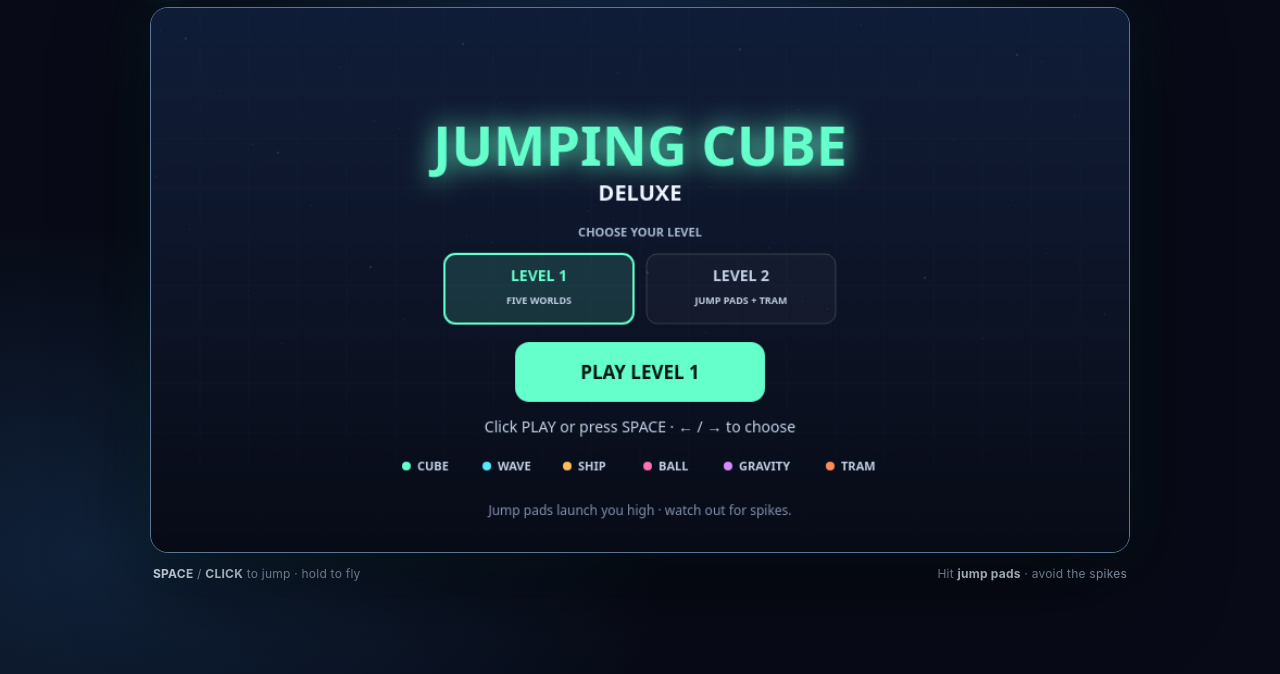
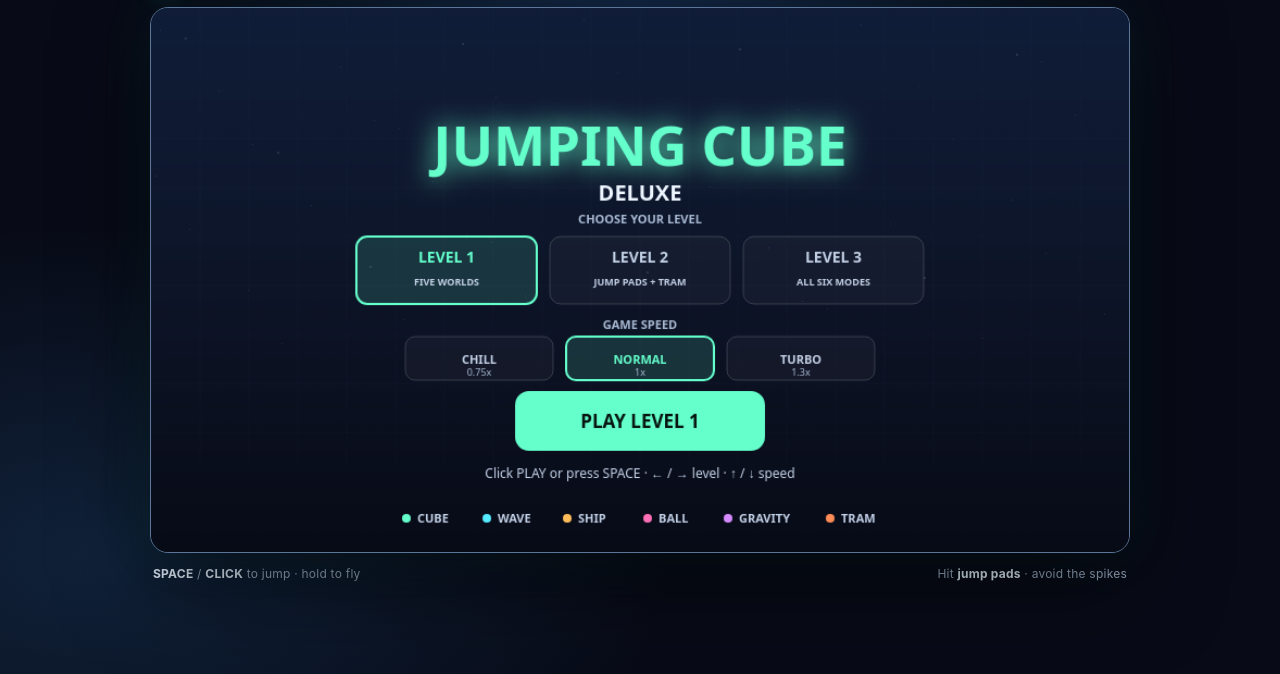
Before and after one commit to Hallobob/jumping-cube, a plain HTML site: page index.html in a window 1280 px wide. Shown: the part 126-800 px from the top of the page. Drawn offline with Linux system fonts and the light colour scheme.

Commit message:
Add third level and selectable game speeds
Co-authored-by: Copilot <223556219+Copilot@users.noreply.github.com>

```diff
--- a/index.html
+++ b/index.html
@@ -135,6 +135,7 @@
         const HOME_BUTTON = { x: 790, y: 52, w: 88, h: 32 };
         const LEVEL_ONE_LENGTH = 7400;
         const LEVEL_TWO_LENGTH = 5200;
+        const LEVEL_THREE_LENGTH = 6000;
 
         const levelOneObjects = [
           { type: "spike", x: 500 }, { type: "spike", x: 800 },
@@ -179,6 +180,31 @@
           { type: "tramBlock", x: 4800, y: 335, w: 34, h: 85 }
         ];
 
+        const levelThreeObjects = [
+          { type: "spike", x: 450 }, { type: "spike", x: 1180 },
+          { type: "spike", x: 2080 }, { type: "spike", x: 2980 },
+          { type: "spike", x: 3850 }, { type: "spike", x: 5300 },
+          { type: "coin", x: 720, y: 240 }, { type: "coin", x: 1740, y: 175 },
+          { type: "coin", x: 3420, y: 165 }, { type: "coin", x: 4750, y: 180 },
+          { type: "jumpPad", x: 760, y: 405 },
+          { type: "portal", mode: "wave", x: 850 },
+          { type: "waveBlock", x: 1080, y: 70 },
+          { type: "waveBlock", x: 1320, y: 335 },
+          { type: "portal", mode: "ship", x: 1650 },
+          { type: "shipBlock", x: 1880, y: 0, w: 35, h: 145 },
+          { type: "shipBlock", x: 2050, y: 270, w: 35, h: 150 },
+          { type: "portal", mode: "ball", x: 2500 },
+          { type: "ballBlock", x: 2730, y: 300, w: 45, h: 45 },
+          { type: "ballBlock", x: 2920, y: 190, w: 45, h: 45 },
+          { type: "portal", mode: "gravity", x: 3400 },
+          { type: "gravityBlock", x: 3620, y: 0, w: 70, h: 35 },
+          { type: "gravityBlock", x: 3800, y: 375, w: 70, h: 35 },
+          { type: "portal", mode: "tram", x: 4300 },
+          { type: "tramBlock", x: 4610, y: 0, w: 36, h: 85 },
+          { type: "tramBlock", x: 4870, y: 335, w: 36, h: 85 },
+          { type: "tramBlock", x: 5100, y: 0, w: 36, h: 85 }
+        ];
+
         const colors = {
           cube: "#65ffcc", wave: "#55eaff", ship: "#ffbd59",
           ball: "#ff70b7", gravity: "#d68aff", tram: "#ff8c56"
@@ -186,6 +212,12 @@
         let objects = levelOneObjects;
         let level = 1;
         let selectedLevel = 1;
+        const speedLevels = [
+          { name: "CHILL", multiplier: 0.75 },
+          { name: "NORMAL", multiplier: 1 },
+          { name: "TURBO", multiplier: 1.3 }
+        ];
+        let selectedSpeed = 1;
         let tramAtTop = false;
         let levelLength = LEVEL_ONE_LENGTH;
         const player = { x: 120, y: 380, w: PLAYER_SIZE, h: PLAYER_SIZE, vy: 0, vx: 0, rotation: 0 };
@@ -224,13 +256,14 @@
           player.vy = 0;
           player.vx = 0;
           player.rotation = 0;
-          [...levelOneObjects, ...levelTwoObjects].forEach(object => { object.collected = false; });
+          [...levelOneObjects, ...levelTwoObjects, ...levelThreeObjects]
+            .forEach(object => { object.collected = false; });
         }
 
-        function beginLevelTwo() {
-          level = 2;
-          levelLength = LEVEL_TWO_LENGTH;
-          objects = levelTwoObjects;
+        function beginLevel(targetLevel) {
+          level = targetLevel;
+          levelLength = [0, LEVEL_ONE_LENGTH, LEVEL_TWO_LENGTH, LEVEL_THREE_LENGTH][level];
+          objects = [null, levelOneObjects, levelTwoObjects, levelThreeObjects][level];
           camera = 0;
           mode = "cube";
           waveY = 250;
@@ -246,17 +279,16 @@
         function startOrJump() {
           if (state === "menu") {
             reset();
-            if (selectedLevel === 2) beginLevelTwo();
-            else state = "playing";
+            beginLevel(selectedLevel);
             return;
           }
           if (state === "levelTransition") {
-            beginLevelTwo();
+            beginLevel(level + 1);
             return;
           }
           if (state === "over" || state === "won") {
             reset();
-            state = "playing";
+            beginLevel(selectedLevel);
             return;
           }
           if (mode === "cube" && player.y >= FLOOR - player.h - 0.1) {
@@ -283,7 +315,13 @@
           }
           if (state === "menu" && (event.code === "ArrowLeft" || event.code === "ArrowRight")) {
             event.preventDefault();
-            selectedLevel = selectedLevel === 1 ? 2 : 1;
+            const direction = event.code === "ArrowRight" ? 1 : -1;
+            selectedLevel = (selectedLevel - 1 + direction + 3) % 3 + 1;
+            return;
+          }
+          if (state === "menu" && (event.code === "ArrowUp" || event.code === "ArrowDown")) {
+            event.preventDefault();
+            selectedSpeed = (selectedSpeed + (event.code === "ArrowDown" ? 1 : speedLevels.length - 1)) % speedLevels.length;
             return;
           }
           if (event.code !== "Space" && event.code !== "ArrowUp") return;
@@ -315,15 +353,15 @@
             return;
           }
           if (state === "menu") {
-            if (y >= 226 && y <= 290 && x >= 270 && x <= 444) {
-              selectedLevel = 1;
+            if (y >= 211 && y <= 274 && x >= 183 && x <= 717) {
+              selectedLevel = Math.min(3, Math.max(1, Math.floor((x - 183) / 178) + 1));
               return;
             }
-            if (y >= 226 && y <= 290 && x >= 456 && x <= 630) {
-              selectedLevel = 2;
+            if (y >= 294 && y <= 342 && x >= 228 && x <= 672) {
+              selectedSpeed = Math.min(speedLevels.length - 1, Math.floor((x - 228) / 148));
               return;
             }
-            if (y >= 307 && y <= 362 && x >= 335 && x <= 565) {
+            if (y >= 352 && y <= 411 && x >= 335 && x <= 565) {
               startOrJump();
               return;
             }
@@ -346,11 +384,13 @@
 
         function update(delta) {
           if (state !== "playing") return;
-          const step = Math.min(delta, 2.2);
+          const step = Math.min(delta * speedLevels[selectedSpeed].multiplier, 2.2);
           camera += 4 * step;
           messageTimer = Math.max(0, messageTimer - delta);
           const previousPlayerY = player.y;
-          best = Math.max(best, Math.floor((level === 2 ? LEVEL_ONE_LENGTH : 0) + camera));
+          const distanceBeforeLevel = level === 1 ? 0 :
+            level === 2 ? LEVEL_ONE_LENGTH : LEVEL_ONE_LENGTH + LEVEL_TWO_LENGTH;
+          best = Math.max(best, Math.floor(distanceBeforeLevel + camera));
 
           if (mode === "cube") {
             player.vy += 0.7 * step;
@@ -484,7 +524,7 @@
           }
 
           if (camera >= levelLength) {
-            state = level === 1 ? "levelTransition" : "won";
+            state = level < 3 ? "levelTransition" : "won";
             if (state === "won") saveBest();
           }
           if (state === "over") saveBest();
@@ -780,15 +820,16 @@
 
           ctx.fillStyle = "#a9bad3";
           ctx.font = "700 11px ui-sans-serif, system-ui, sans-serif";
-          ctx.fillText("CHOOSE YOUR LEVEL", WIDTH / 2, 210);
+          ctx.fillText("CHOOSE YOUR LEVEL", WIDTH / 2, 198);
 
           const levelCards = [
-            { number: 1, x: 270, color: colors.cube, detail: "FIVE WORLDS" },
-            { number: 2, x: 456, color: colors.tram, detail: "JUMP PADS + TRAM" }
+            { number: 1, x: 189, color: colors.cube, detail: "FIVE WORLDS" },
+            { number: 2, x: 367, color: colors.tram, detail: "JUMP PADS + TRAM" },
+            { number: 3, x: 545, color: colors.wave, detail: "ALL SIX MODES" }
           ];
           for (const card of levelCards) {
             const selected = selectedLevel === card.number;
-            roundedRect(card.x, 226, 174, 64, 10);
+            roundedRect(card.x, 210, 166, 62, 10);
             ctx.fillStyle = selected ? `${card.color}24` : "#ffffff08";
             ctx.fill();
             ctx.lineWidth = selected ? 2 : 1;
@@ -796,22 +837,46 @@
             ctx.stroke();
             ctx.fillStyle = selected ? card.color : "#c2d0e6";
             ctx.font = "800 14px ui-sans-serif, system-ui, sans-serif";
-            ctx.fillText(`LEVEL ${card.number}`, card.x + 87, 251);
+            ctx.fillText(`LEVEL ${card.number}`, card.x + 83, 234);
             ctx.fillStyle = "#c2d0e6";
             ctx.font = "700 9px ui-sans-serif, system-ui, sans-serif";
-            ctx.fillText(card.detail, card.x + 87, 272);
+            ctx.fillText(card.detail, card.x + 83, 255);
           }
 
-          roundedRect(335, 307, 230, 55, 13);
+          ctx.fillStyle = "#a9bad3";
+          ctx.font = "700 11px ui-sans-serif, system-ui, sans-serif";
+          ctx.fillText("GAME SPEED", WIDTH / 2, 295);
+          const speedButtons = [
+            { index: 0, x: 234, color: "#55eaff" },
+            { index: 1, x: 382, color: "#65ffcc" },
+            { index: 2, x: 530, color: "#ff8c56" }
+          ];
+          for (const button of speedButtons) {
+            const selected = selectedSpeed === button.index;
+            roundedRect(button.x, 302, 136, 40, 9);
+            ctx.fillStyle = selected ? `${button.color}24` : "#ffffff08";
+            ctx.fill();
+            ctx.lineWidth = selected ? 2 : 1;
+            ctx.strokeStyle = selected ? button.color : "#ffffff2b";
+            ctx.stroke();
+            ctx.fillStyle = selected ? button.color : "#c2d0e6";
+            ctx.font = "800 11px ui-sans-serif, system-ui, sans-serif";
+            ctx.fillText(speedLevels[button.index].name, button.x + 68, 327);
+            ctx.fillStyle = "#a9bad3";
+            ctx.font = "9px ui-sans-serif, system-ui, sans-serif";
+            ctx.fillText(`${speedLevels[button.index].multiplier}x`, button.x + 68, 338);
+          }
+
+          roundedRect(335, 352, 230, 55, 13);
           ctx.fillStyle = "#65ffcc";
           ctx.fill();
           ctx.fillStyle = "#071511";
           ctx.font = "900 17px ui-sans-serif, system-ui, sans-serif";
-          ctx.fillText(`PLAY LEVEL ${selectedLevel}`, WIDTH / 2, 341);
+          ctx.fillText(`PLAY LEVEL ${selectedLevel}`, WIDTH / 2, 386);
 
           ctx.fillStyle = "#c2d0e6";
-          ctx.font = "14px ui-sans-serif, system-ui, sans-serif";
-          ctx.fillText("Click PLAY or press SPACE · ← / → to choose", WIDTH / 2, 390);
+          ctx.font = "12px ui-sans-serif, system-ui, sans-serif";
+          ctx.fillText("Click PLAY or press SPACE · ← / → level · ↑ / ↓ speed", WIDTH / 2, 432);
           const labels = [
             ["CUBE", colors.cube], ["WAVE", colors.wave], ["SHIP", colors.ship],
             ["BALL", colors.ball], ["GRAVITY", colors.gravity], ["TRAM", colors.tram]
@@ -820,18 +885,15 @@
           for (const [label, color] of labels) {
             ctx.fillStyle = color;
             ctx.beginPath();
-            ctx.arc(x, 421, 4, 0, Math.PI * 2);
+            ctx.arc(x, 469, 4, 0, Math.PI * 2);
             ctx.fill();
             ctx.fillStyle = "#c2d0e6";
             ctx.font = "700 11px ui-sans-serif, system-ui, sans-serif";
             ctx.textAlign = "left";
-            ctx.fillText(label, x + 10, 425);
+            ctx.fillText(label, x + 10, 473);
             x += label === "GRAVITY" ? 94 : 74;
           }
           ctx.textAlign = "center";
-          ctx.fillStyle = "#8192ae";
-          ctx.font = "12px ui-sans-serif, system-ui, sans-serif";
-          ctx.fillText("Jump pads launch you high · watch out for spikes.", WIDTH / 2, 466);
         }
 
         function draw() {
@@ -843,7 +905,7 @@
 
           ctx.fillStyle = "#202c41";
           ctx.fillRect(0, FLOOR, WIDTH, HEIGHT - FLOOR);
-          ctx.fillStyle = level === 2 ? "#ff8c56" : "#65ffcc";
+          ctx.fillStyle = level === 2 ? "#ff8c56" : level === 3 ? "#55eaff" : "#65ffcc";
           ctx.globalAlpha = 0.56;
           ctx.fillRect(0, FLOOR, WIDTH, 2);
           ctx.globalAlpha = 1;
@@ -866,7 +928,7 @@
           ctx.textAlign = "left";
           ctx.fillStyle = "#afc0da";
           ctx.font = "700 11px ui-sans-serif, system-ui, sans-serif";
-          ctx.fillText(`LEVEL ${level}`, 24, 76);
+          ctx.fillText(`LEVEL ${level} · ${speedLevels[selectedSpeed].name} SPEED`, 24, 76);
           if (mode === "tram" && state === "playing") {
             ctx.textAlign = "center";
             ctx.fillStyle = colors.tram;
@@ -881,8 +943,12 @@
             ctx.fillText(`${mode.toUpperCase()} MODE`, WIDTH / 2, 81);
           }
           if (state === "over") drawOverlay("RUN OVER", "Click or press SPACE to try again", "#ff557a");
-          if (state === "levelTransition") drawOverlay("LEVEL ONE CLEAR", "Click or press SPACE to start Level Two", "#65ffcc");
-          if (state === "won") drawOverlay("ALL LEVELS CLEAR", `You made it through with ${coins} coin${coins === 1 ? "" : "s"} · click to play again`, "#65ffcc");
+          if (state === "levelTransition") drawOverlay(
+            `LEVEL ${level} CLEAR`, `Click or press SPACE to start Level ${level + 1}`, "#65ffcc"
+          );
+          if (state === "won") drawOverlay(
+            `LEVEL ${level} CLEAR`, `You finished with ${coins} coin${coins === 1 ? "" : "s"} · click to play again`, "#65ffcc"
+          );
           drawHomeButton();
         }
 
```
Also changed, not shown: 1 other file.
